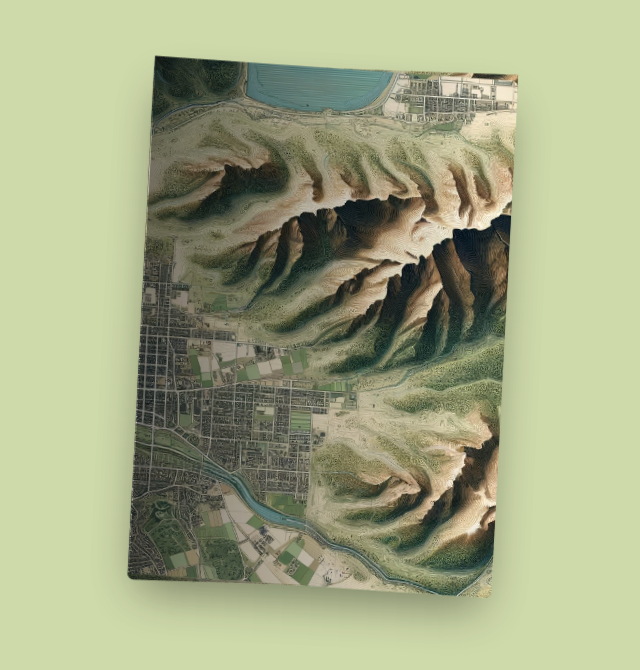
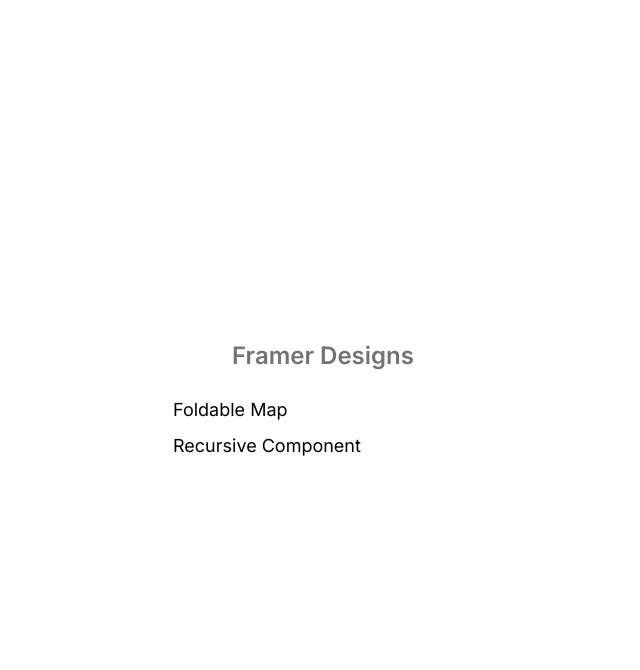
Before and after one commit to StereoPT/framer-designs, a Next.js app: page / in a window 1280 px wide. Shown: the top 670 px of the page, without its empty margins (317-957 px from the left). Built offline with nearby package versions, Linux system fonts and the light colour scheme.

Commit message:
feat: home page and fix

```diff
--- /dev/null
+++ b/src/app/foldable-map/page.tsx
@@ -0,0 +1,11 @@
+import FoldableMap from '@/components/FoldableMap/FoldableMap';
+
+const FoldableMapPage = () => {
+  return (
+    <div className="min-h-screen bg-[hsl(73_39%_76%)]">
+      <FoldableMap />
+    </div>
+  );
+};
+
+export default FoldableMapPage;
--- a/src/app/globals.css
+++ b/src/app/globals.css
@@ -1,3 +1,29 @@
 @tailwind base;
 @tailwind components;
 @tailwind utilities;
+
+@layer components {
+
+  /* 1. Foldable Map */
+  .map-image {
+    background-image: linear-gradient(90deg,
+        rgba(0, 0, 0, 0.5) 0%,
+        rgba(0, 0, 0, 0) 30%),
+      url("/images/map.webp");
+    background-size: 300%;
+  }
+
+  .map-image:nth-child(1) {
+    background-position:
+      0% 0%,
+      0%;
+  }
+
+  .map-image:nth-child(2) {
+    background-position: 0% 33.3%, 50%;
+  }
+
+  .map-image:nth-child(3) {
+    background-position: 0% 66.6%, 100%;
+  }
+}
--- a/src/app/page.tsx
+++ b/src/app/page.tsx
@@ -1,10 +1,20 @@
-import FoldableMap from '@/components/FoldableMap/FoldableMap';
+import Link from 'next/link';
 
 const Home = () => {
   return (
-    // <main className="flex flex-col items-center justify-center min-h-screen w-full p-4">
-    <FoldableMap />
-    // </main>
+    <main className="flex flex-col gap-6 items-center justify-center min-h-screen p-4">
+      <h1 className="text-2xl font-semibold text-neutral-500">
+        Framer Designs
+      </h1>
+      <ul className="flex flex-col gap-2 min-w-[300px] text-lg">
+        <li>
+          <Link href="foldable-map">Foldable Map</Link>
+        </li>
+        <li>
+          <Link href="foldable-map">Recursive Component</Link>
+        </li>
+      </ul>
+    </main>
   );
 };
 
--- a/src/components/FoldableMap/FoldableMap.tsx
+++ b/src/components/FoldableMap/FoldableMap.tsx
@@ -8,8 +8,6 @@
   MotionStyle,
   useMotionValueEvent,
 } from 'framer-motion';
-
-import './styles.css';
 
 const FoldableMap = () => {
   const [isFolded, setIsFolded] = useState(true);
--- a/src/components/FoldableMap/styles.css
+++ /dev/null
@@ -1,33 +0,0 @@
-@tailwind base;
-@tailwind components;
-@tailwind utilities;
-
-@layer base {
-  :root {
-    background: hsl(73, 39%, 76%);
-  }
-}
-
-@layer components {
-  .map-image {
-    background-image: linear-gradient(90deg,
-        rgba(0, 0, 0, 0.5) 0%,
-        rgba(0, 0, 0, 0) 30%),
-      url("/images/map.webp");
-    background-size: 300%;
-  }
-
-  .map-image:nth-child(1) {
-    background-position:
-      0% 0%,
-      0%;
-  }
-
-  .map-image:nth-child(2) {
-    background-position: 0% 33.3%, 50%;
-  }
-
-  .map-image:nth-child(3) {
-    background-position: 0% 66.6%, 100%;
-  }
-}
```
